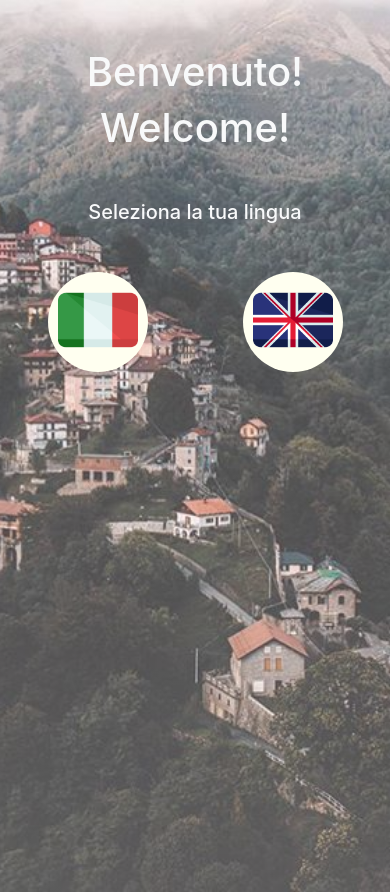
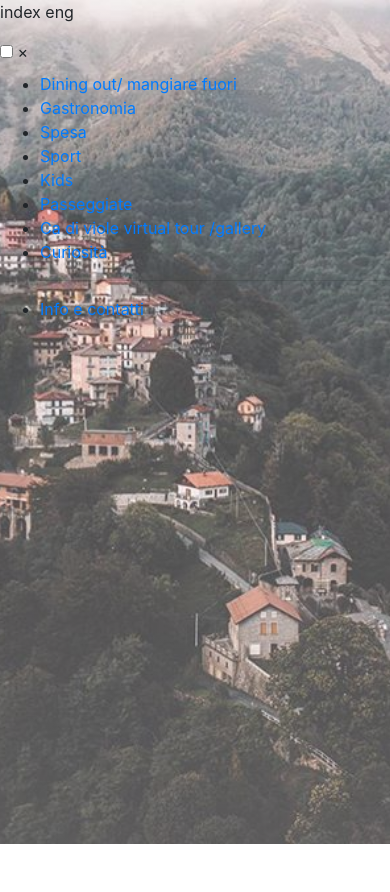
Before and after one commit to tiapnn/cadivioleApp, a website: page www/index.html in a window 390 px wide. Both pictures are taken after a click on the element 292 px from the left and 322 px from the top of the page. After the commit the page ends 844 px from the top, so only its background shows below. Drawn offline with Linux system fonts and the light colour scheme; some packages are replaced by stand-ins of ours.

Commit message:
Solved bug and added first prototype of sidebar

```diff
--- /dev/null
+++ b/www/eng/index.html
@@ -0,0 +1 @@
+<p>index eng</p>
--- a/www/index.html
+++ b/www/index.html
@@ -1,23 +1,51 @@
 <!DOCTYPE html>
 <html>
+
 <head>
-        <meta http-equiv="Content-Security-Policy" content="default-src 'self' data: gap: https://ssl.gstatic.com 'unsafe-eval'; style-src 'self' 'unsafe-inline'; media-src *; img-src 'self' data: content:;">
+    <meta http-equiv="Content-Security-Policy"
+        content="default-src 'self' data: gap: https://ssl.gstatic.com 'unsafe-eval'; style-src 'self' 'unsafe-inline'; media-src *; img-src 'self' data: content:;">
     <meta name="format-detection" content="telephone=no">
     <meta name="msapplication-tap-highlight" content="no">
-        <meta name="viewport" content="user-scalable=no, initial-scale=1, maximum-scale=1, minimum-scale=1, width=device-width">
+    <meta name="viewport"
+        content="user-scalable=no, initial-scale=1, maximum-scale=1, minimum-scale=1, width=device-width">
     <link rel="stylesheet" type="text/css" href="css/index.css">
     <link rel="stylesheet" type="text/css" href="css/bootstrap-4.5.0-dist/css/bootstrap.min.css">
 
     <title>Ca di Viole App</title>
 </head>
+
 <body>
+
     <div id="canvas">
         <!-- tutti i load delle pagine avverranno qui  -->
     </div>
+
+    <!-- navbar -->
+    <input type="checkbox" value="" id="chec">
+    <label for="chec">&times;</label>
+    <nav>
+        <ul>
+            <li><a href="#">Dining out/ mangiare fuori</a></li>
+            <li><a href="#">Gastronomia</a></li>
+            <li><a href="#">Spesa</a></li>
+            <li><a href="#">Sport</a></li>
+            <li><a href="#">Kids</a></li>
+            <li><a href="#">Passeggiate</a></li>
+            <li><a href="#">Ca di viole virtual tour /gallery</a></li>
+            <li><a href="#">Curiosità</a></li>
+            <hr>
+            <li><a href="#">Info e contatti</a></li>
+        </ul>
+    </nav>
+    <!--  fine navbar -->
+
+
+
 
     <script type="text/javascript" src="cordova.js"></script>
     <script type="text/javascript" src="js/jquery/jquery-3.5.1.js"></script>
     <script type="text/javascript" src="css/bootstrap-4.5.0-dist/js/bootstrap.bundle.min.js"></script>
     <script type="text/javascript" src="js/index.js"></script>
 </body>
+
 </html>
--- a/www/js/index.js
+++ b/www/js/index.js
@@ -1,12 +1,38 @@
-$(document).ready(function () {
+(function () {
+  "use strict";
+
+  document.addEventListener('deviceready', onDeviceReady, false);
+
+  function onDeviceReady() {
+    // Gestire gli eventi di sospensione e ripresa di Cordova
+    document.addEventListener('pause', onPause, false);
+    document.addEventListener('resume', onResume, false);
+    document.addEventListener('backbutton', onBackbutton, false);
+    document.addEventListener("menubutton", onMenuKeyDown, false);
+
+
+    // TODO: Cordova è stato caricato. Eseguire qui eventuali operazioni di inizializzazione richieste da Cordova.
+
+
+    //se é settato il localstorage ita carica index italiano
     if (localStorage.language == "ita") {
       $("#canvas").load("ita/index.html", () => {
         console.log('loaded italian index')
       })
+
+      //se é settato il localstorage eng carica index inglese
+    } else if (localStorage.language == "eng") {
+      $("#canvas").load("eng/index.html", () => {
+        console.log('loaded english index')
+      })
+
+      //se non sono settati localstorages di langs carica il welcome
     } else {
       $("#canvas").load("welcome.html", () => {
         console.log("loaded welcome")
-        $('#ita').on('click',() => {
+
+        //se cliccano su ita carica ita
+        $('#ita').on('click', () => {
           console.log('setting language')
           localStorage.language = "ita"
 
@@ -16,6 +42,37 @@ $(document).ready(function () {
 
         })
 
+        //se cliccano su eng carica eng
+        $('#eng').on('click', () => {
+          console.log('setting language')
+          localStorage.language = "eng"
+
+          $("#canvas").load("eng/index.html", () => {
+            console.log('loaded english index')
+          })
+
+        })
+
       })
     }
-});
+
+  };
+
+  function onPause() {
+    // TODO: questa applicazione è stata sospesa. Salvarne lo stato qui.
+  };
+
+  function onResume() {
+    // TODO: questa applicazione è stata riattivata. Ripristinarne lo stato qui.
+  };
+
+  function onBackbutton() {
+    // TODO: premuto il backbutton
+  };
+
+  function onMenuKeyDown() {
+    // Handle the menubutton event
+  }
+
+
+})();
```
Lines whose indentation alone changed are shown as unchanged.
